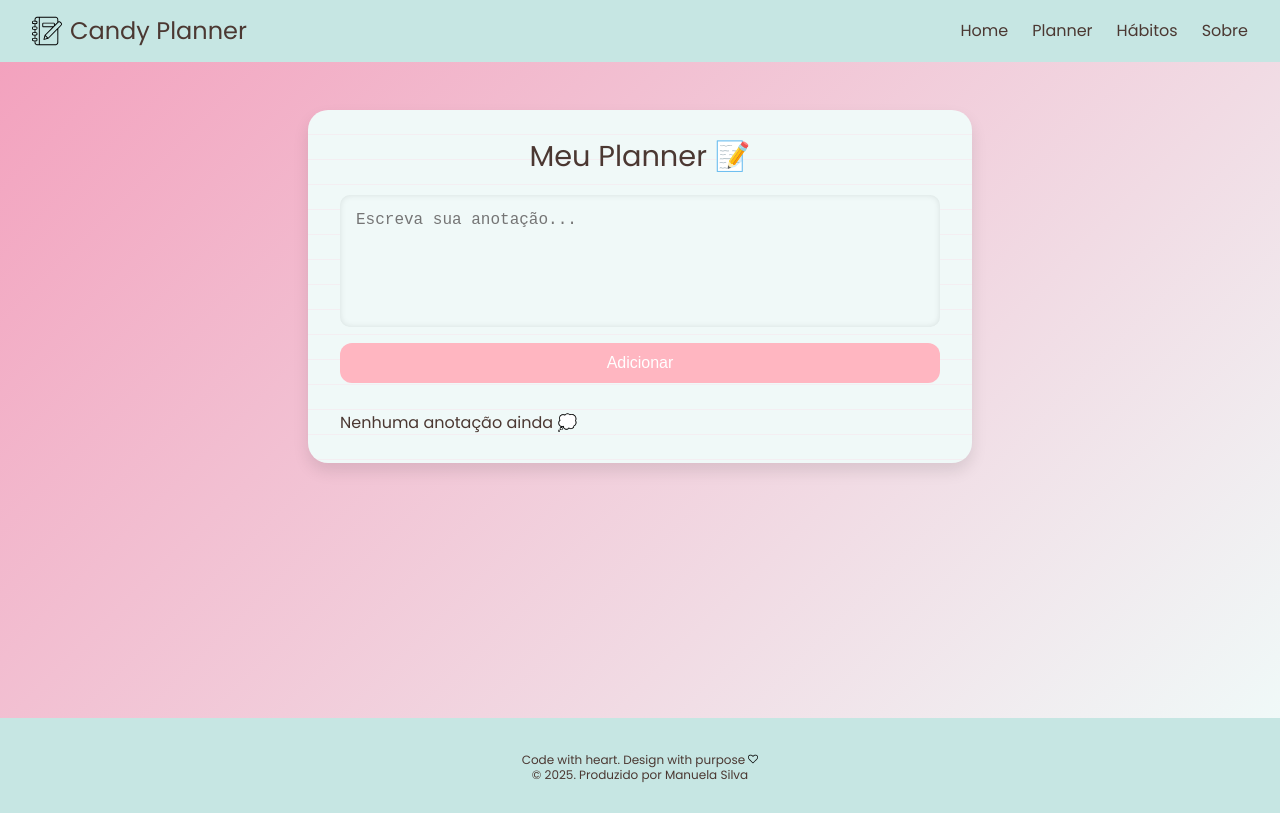
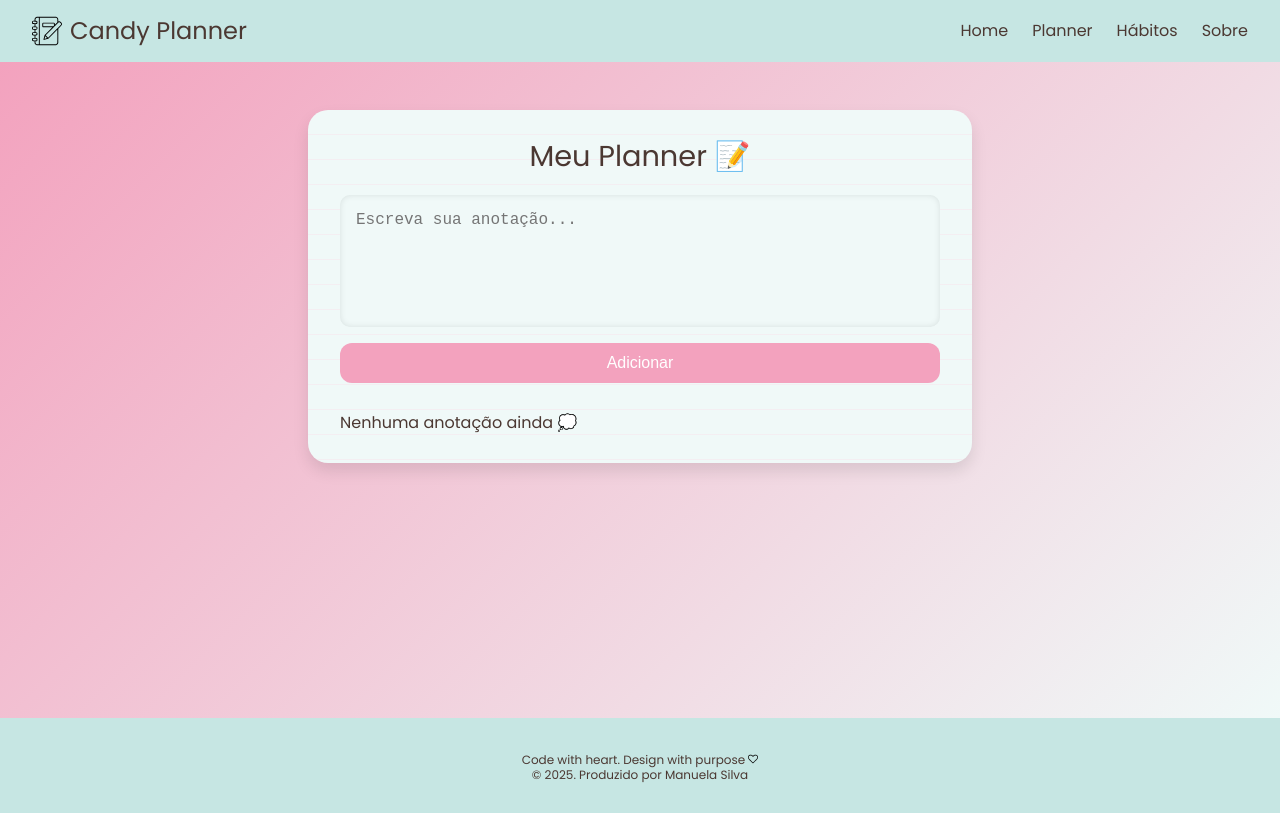
Before and after one commit to netuninho/candy-planner, a React (Vite) app: page /planner in a window 1280 px wide. Built offline with nearby package versions, Linux system fonts and the light colour scheme.

Commit message:
chore: atualizando cores button

```diff
--- a/src/assets/styles/components/Button.scss
+++ b/src/assets/styles/components/Button.scss
@@ -20,7 +20,7 @@
   }
 
   &.secondary {
-    background-color: #ffb6c1;
+    background-color: $bubble-gum;
     border: none;
     border-radius: 12px;
     padding: 0.7rem 1.2rem;
@@ -30,7 +30,7 @@
     transition: 0.2s;
 
     &:hover {
-      background-color: darken(#ffb6c1, 5%);
+      background-color: darken($cotton-candy, 5%);
     }
   }
 
```
